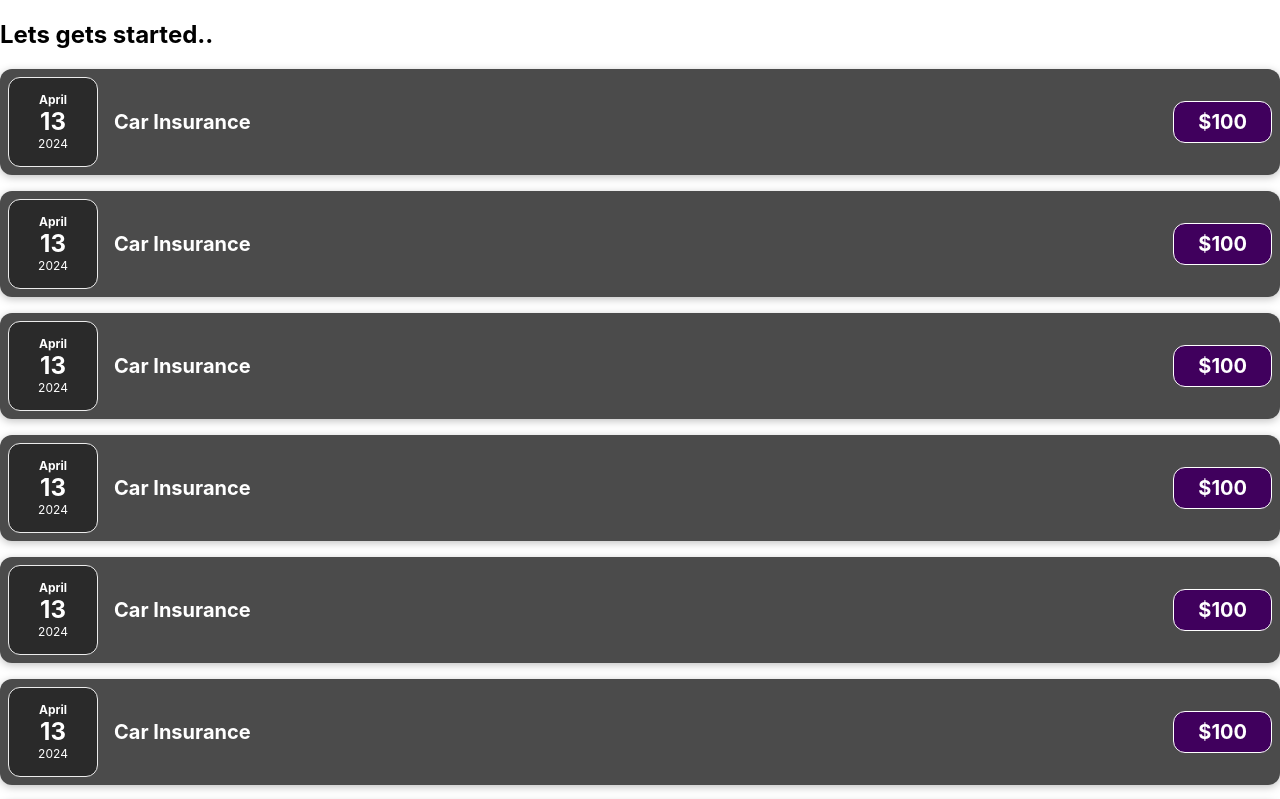
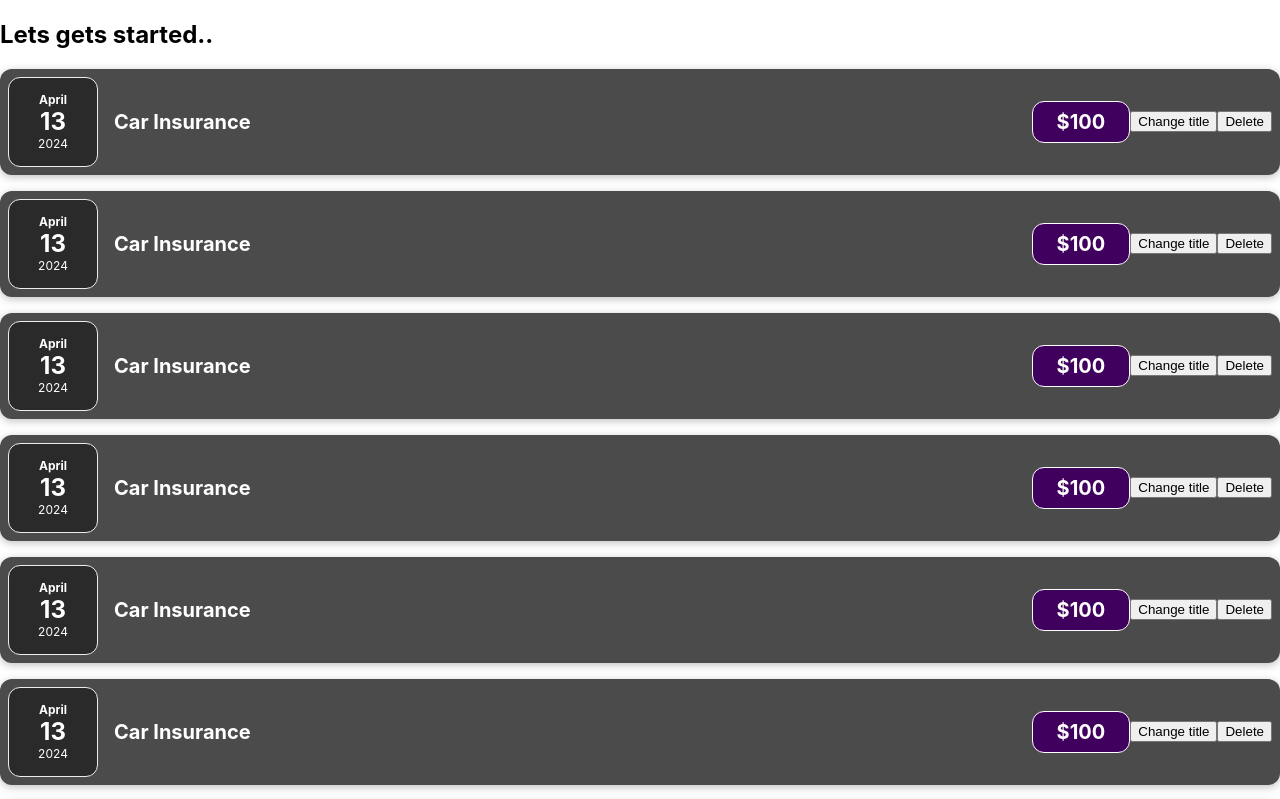
Before and after one commit to Chandan-MG/My-App, a React (Create React App) app: page / in a window 1280 px wide. Shown: the top 799 px of the page. Built offline with nearby package versions, Linux system fonts and the light colour scheme.

Commit message:
adding event listeners

```diff
--- a/src/Components/Expenses/ExpenseItem.js
+++ b/src/Components/Expenses/ExpenseItem.js
@@ -2,7 +2,9 @@ import ExpenseDate from "./ExpenseDate";
 import './ExpenseItem.css';
 
 function ExpenseItem(props){
-
+    const deleteHandler = () =>{
+        console.log("Deleted...")
+    }
     return (
         <div className="expense-item">
             <ExpenseDate date={props.date} />
@@ -12,7 +14,8 @@ function ExpenseItem(props){
                 <div className="expense-item_price">${props.amount}</div>
             </div>
             {/* <div>{props.date.toISOString()}</div> */}
-
+            <button onClick={ () => {console.log("Title changed...")}}>Change title</button>
+            <button onClick={ deleteHandler }>Delete</button>
         </div>
     )
 
```
